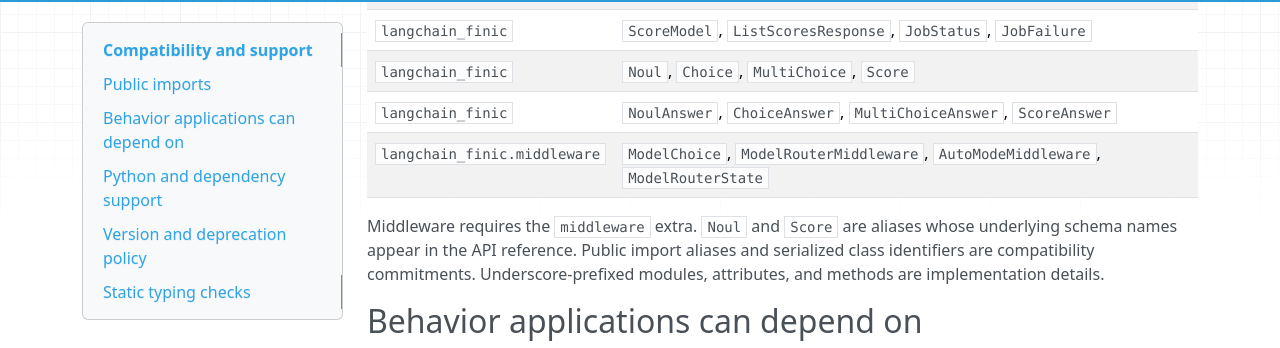
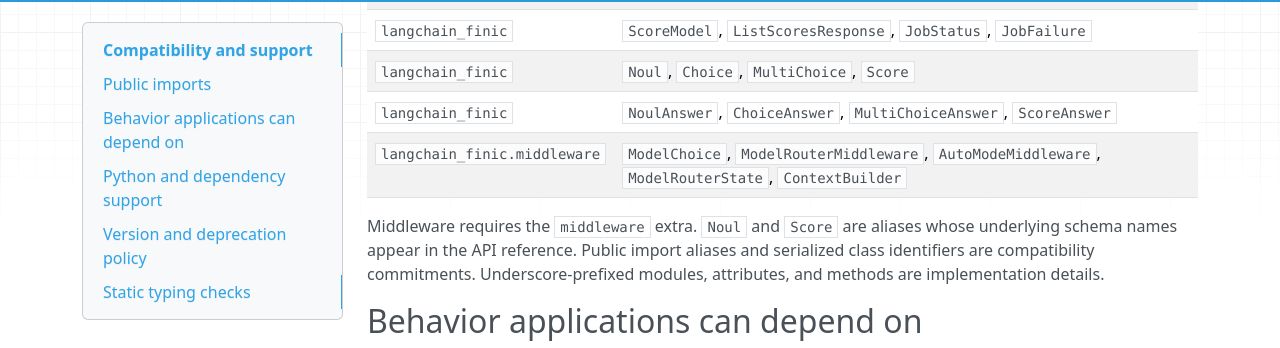
Before and after one commit to supreplabs/langchain-finic, an MkDocs documentation site: the page built from docs/compatibility.md, in a window 1280 px wide and 900 px high, scrolled down 491 px. Shown: the part 94-442 px from the top of the window. Built offline with MkDocs 1.6.1, drawn with Linux system fonts in a browser that asks for light colours; nearby versions of some CDN libraries.

Commit message:
docs: list the public context builder type

```diff
--- a/docs/compatibility.md
+++ b/docs/compatibility.md
@@ -18,7 +18,7 @@
 | `langchain_finic` | `ScoreModel`, `ListScoresResponse`, `JobStatus`, `JobFailure` |
 | `langchain_finic` | `Noul`, `Choice`, `MultiChoice`, `Score` |
 | `langchain_finic` | `NoulAnswer`, `ChoiceAnswer`, `MultiChoiceAnswer`, `ScoreAnswer` |
-| `langchain_finic.middleware` | `ModelChoice`, `ModelRouterMiddleware`, `AutoModeMiddleware`, `ModelRouterState` |
+| `langchain_finic.middleware` | `ModelChoice`, `ModelRouterMiddleware`, `AutoModeMiddleware`, `ModelRouterState`, `ContextBuilder` |
 
 Middleware requires the `middleware` extra. `Noul` and `Score` are aliases whose
 underlying schema names appear in the API reference. Public import aliases and
```
